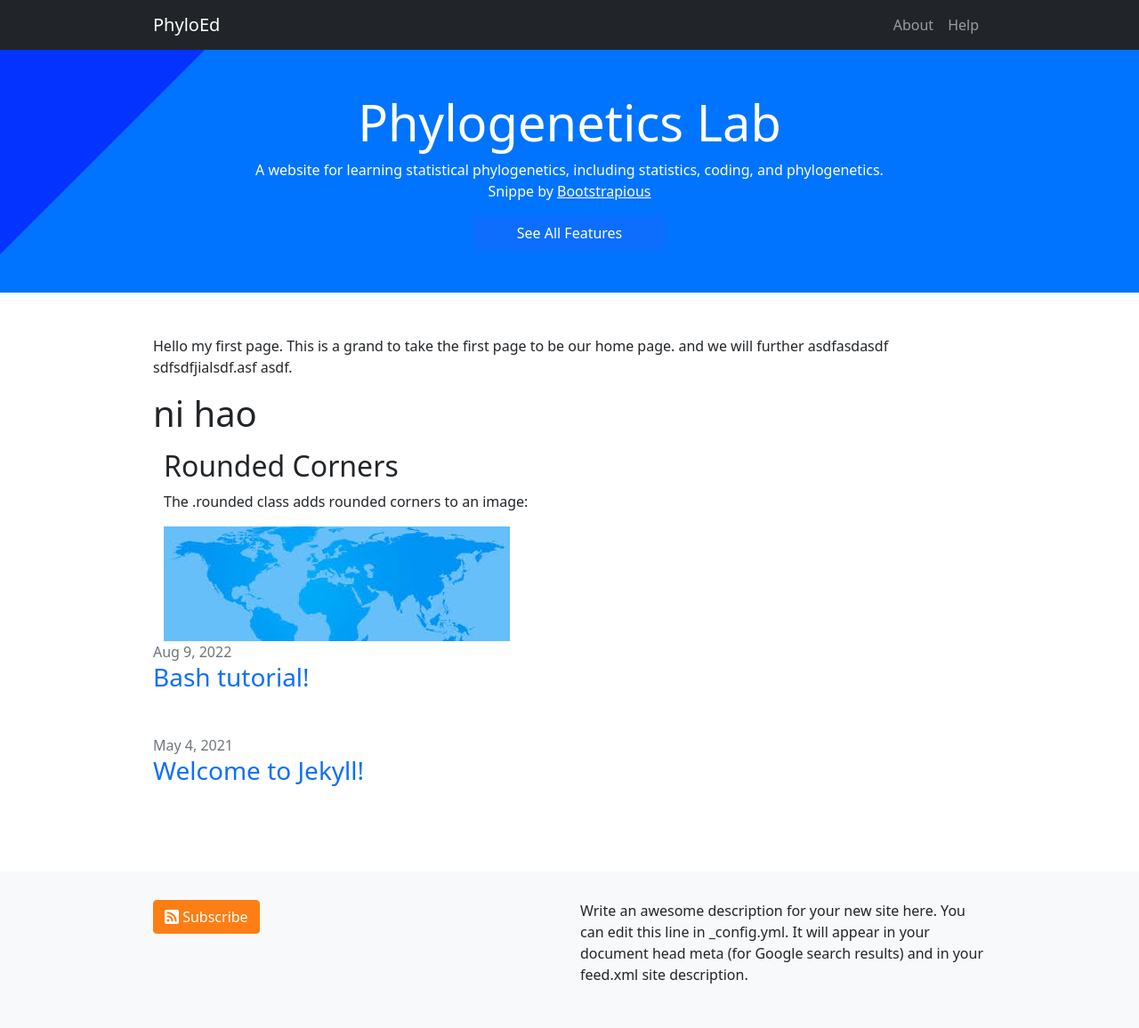
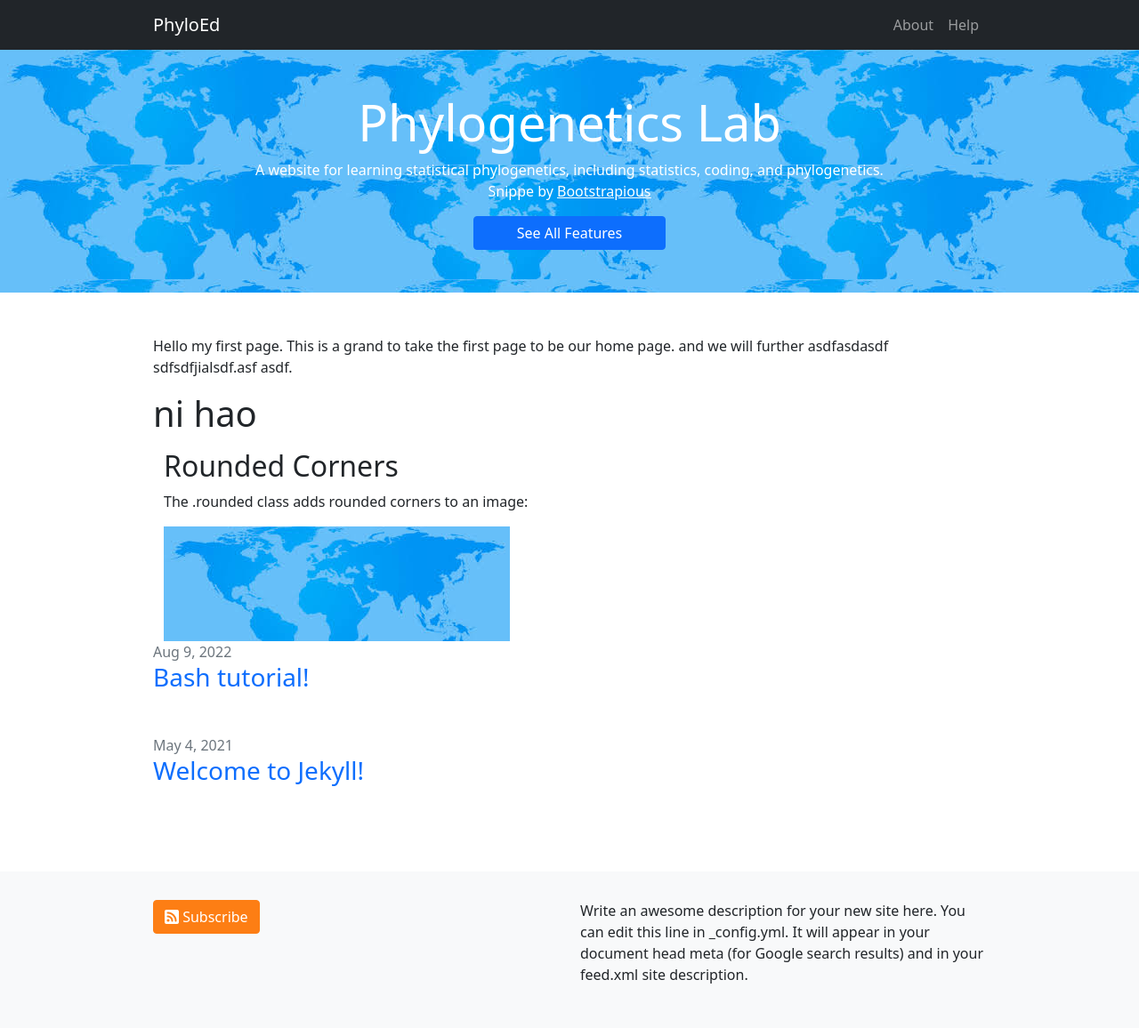
Before and after one commit to lliu1871/PhyEd, a Jekyll site: the page built from index.markdown, in a window 1280 px wide. Shown: the whole page at 89% size. Built offline with Jekyll 4.4.1, drawn with Linux system fonts in a browser that asks for light colours.

Commit message:
Update header.html

```diff
--- a/_includes/header.html
+++ b/_includes/header.html
@@ -26,7 +26,7 @@
     </div>
   </nav>
 
-  <div style="background: url(./img/header/header1.png)" class="jumbotron bg-cover text-white">
+  <div style="background: url(./img/header/header2.jpg)" class="jumbotron bg-cover text-white">
     <div class="container py-5 text-center">
         <h1 class="display-4 font-weight-bold">Phylogenetics Lab</h1>
         <p class="font-italic mb-0">A website for learning statistical phylogenetics, including statistics, coding, and phylogenetics.</p>
```
